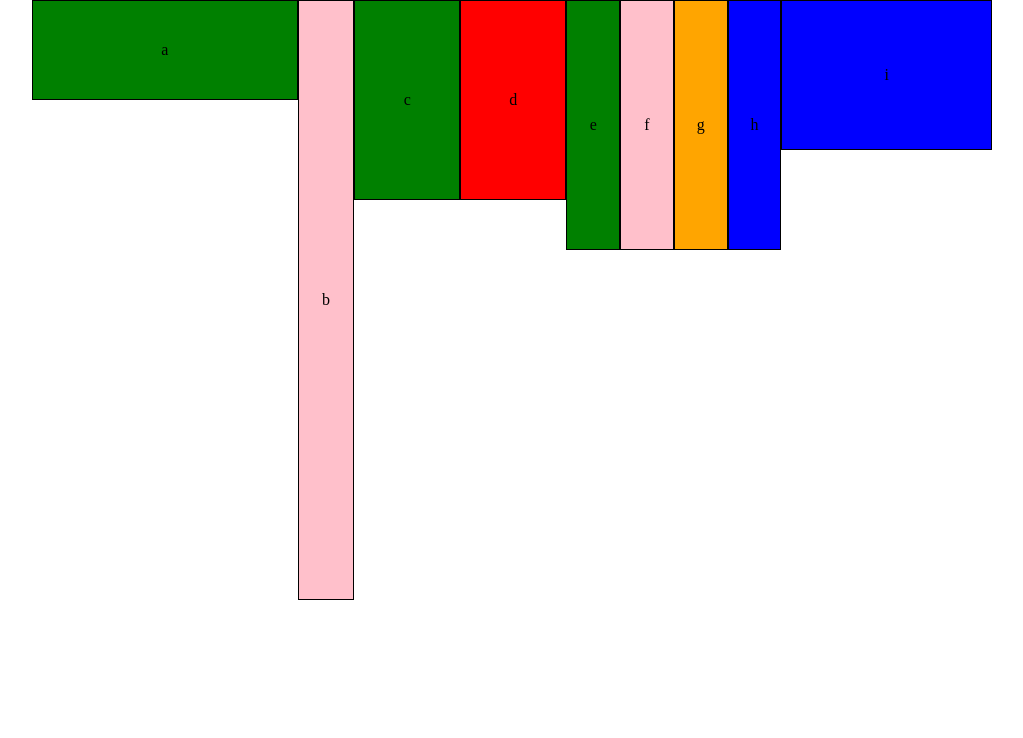
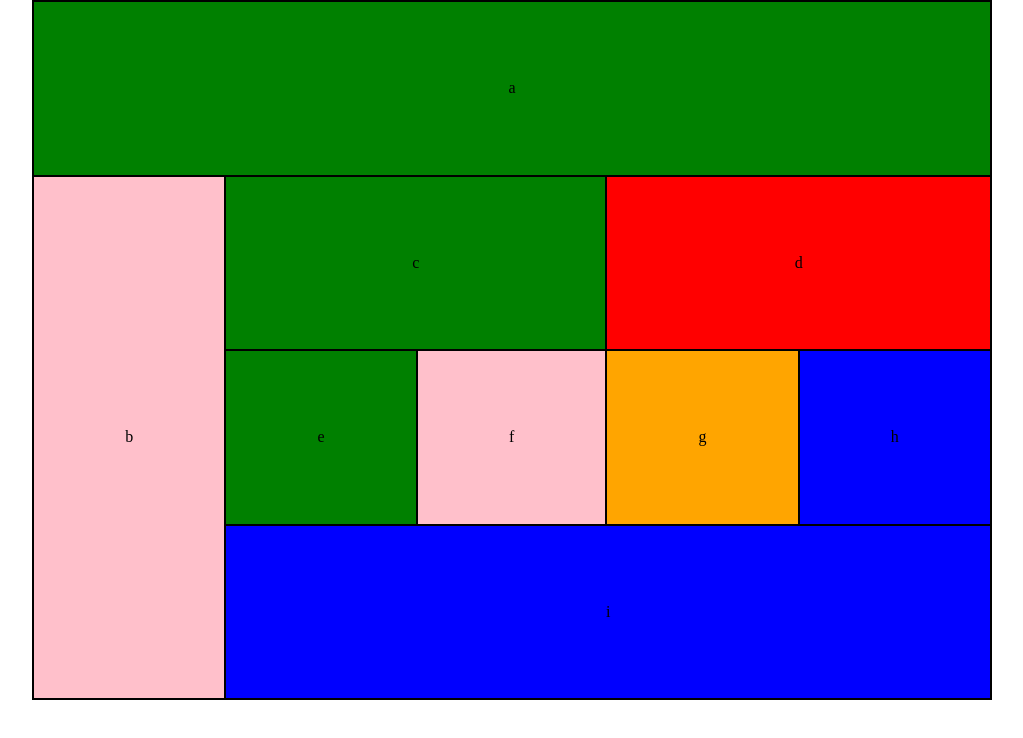
Before and after one commit to micahThor/code301-lab01, a plain HTML site: page index.html in a window 1280 px wide. Shown: the whole page, without its empty margins (128-1151 px from the left). Drawn offline with nearby package versions, Linux system fonts and the light colour scheme.

Commit message:
solve grid css

```diff
--- a/css/layout.css
+++ b/css/layout.css
@@ -4,20 +4,22 @@ main {
 
 section {
   display: flex;
+  flex-wrap: wrap;
   margin: auto;
   width: 480px;
   height: 767px;
-}
-
-div {
-  border: 1px solid;
 }
 
 /* On Desktop */
 @media( min-width: 960px ) {
 
   section {
+    display: grid;
+    grid-gap: 0px;
+    grid-template-columns: auto auto auto auto auto;
+    grid-template-rows: auto auto auto auto;
     width: 960px;
     height: 700px;
+    border: 1px solid;
   }
 }
--- a/css/module.css
+++ b/css/module.css
@@ -1,54 +1,91 @@
 .header {
-  width: 480px;
-  height: 75px;
+  width: 100%;
+  height: 09.7%;
 }
 
 .navBar {
-  width: 480px;
-  height: 150px;
+  width: 100%;
+  height: 19.55%;
 }
 
 .article {
-  width: 480px;
-  height: 125px;
+  width: 100%;
+  height: 16.2%;
 }
 
 .miniArticle {
-  width: 240px;
+  width: 50%;
   height: 250px;
 }
 
 .footer {
-  width: 480px;
-  height: 80px;
+  width: 100%;
+  height: 10.4%;
 }
 
 /* On Desktop */
 @media( min-width: 960px ) {
 
   .header {
-    width: 960px;
-    height: 100px;
+    grid-column: auto / span 5;
+    grid-row: 1;
+    width: 100%;
+    height: 100%;
   }
 
   .navBar {
-    width: 200px;
-    height: 600px;
+    grid-column: 1;
+    grid-row: 2 / span 3;
+    width: 100%;
+    height: 100%;
+
   }
 
   .article {
-    width: 380px;
-    height: 200px;
+    grid-column: auto / span 2;
+    grid-row: auto / span 1;
+    height: 100%;
+    width: 100%;
   }
 
   .miniArticle {
-    width: 190px;
-    height: 250px;
+    grid-column: auto / span 1;
+    grid-row: auto / span 1;
+    height: 100%;
+    width: 100%;
   }
 
   .footer {
-    width: 760px;
-    height: 150px;
+    grid-column: auto / span 4;
+    grid-row: auto / span 1;
+    height: 100%;
+    width: 100%;
   }
 
 }
+/*
+
+.header {
+  width: 100%;
+  height: 14.2%;
+}
+
+.navBar {
+  width: 28.5%;
+  height: 85.7%;
+}
+
+.article {
+  width: 39.5%;
+  height: 28.5%;
+}
+
+.miniArticle {
+  width: 19.7%;
+  height: 35.7%;
+}
+
+.footer {
+  width: 79%;
+  height: 21.4%;
+} */
--- a/css/theme.css
+++ b/css/theme.css
@@ -4,4 +4,5 @@ div {
   display: flex;
   align-items: center;
   justify-content: center;
+  border: 1px solid;
 }
```
